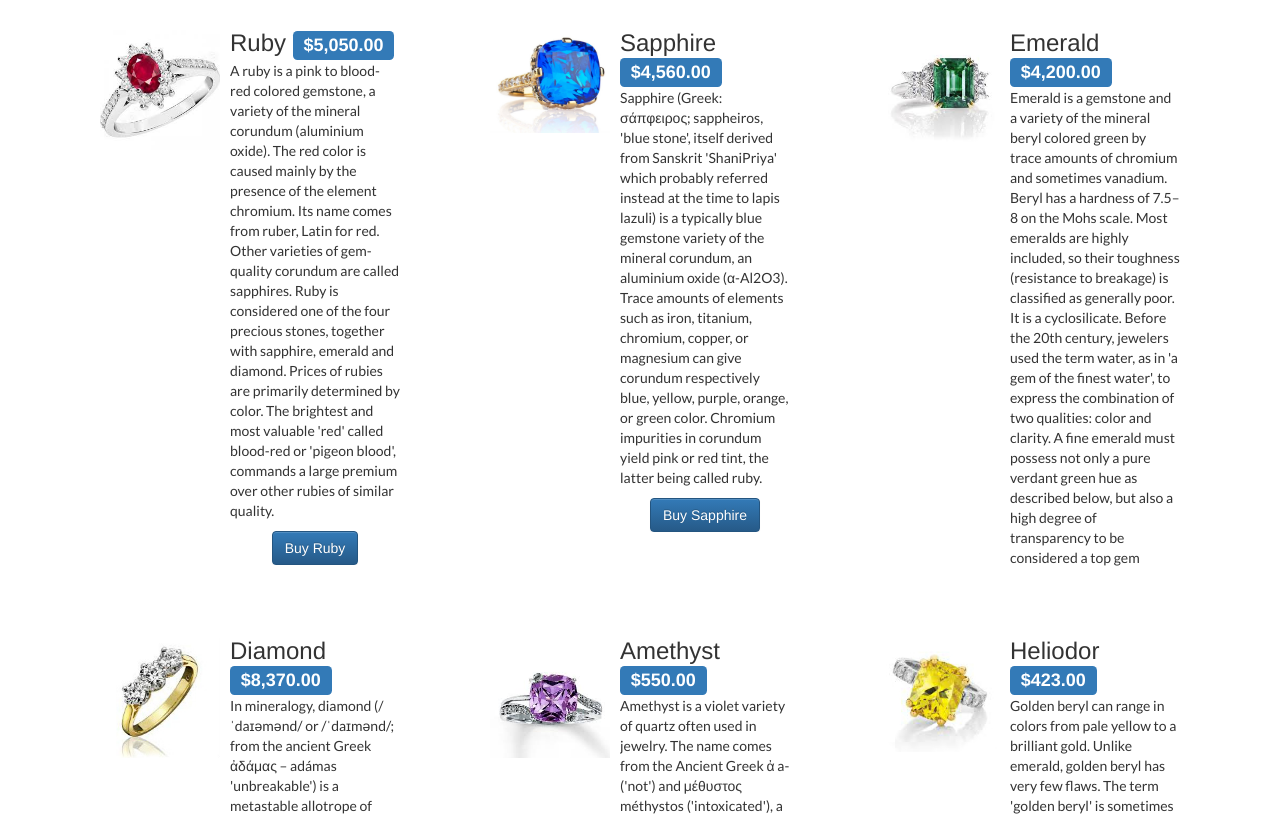
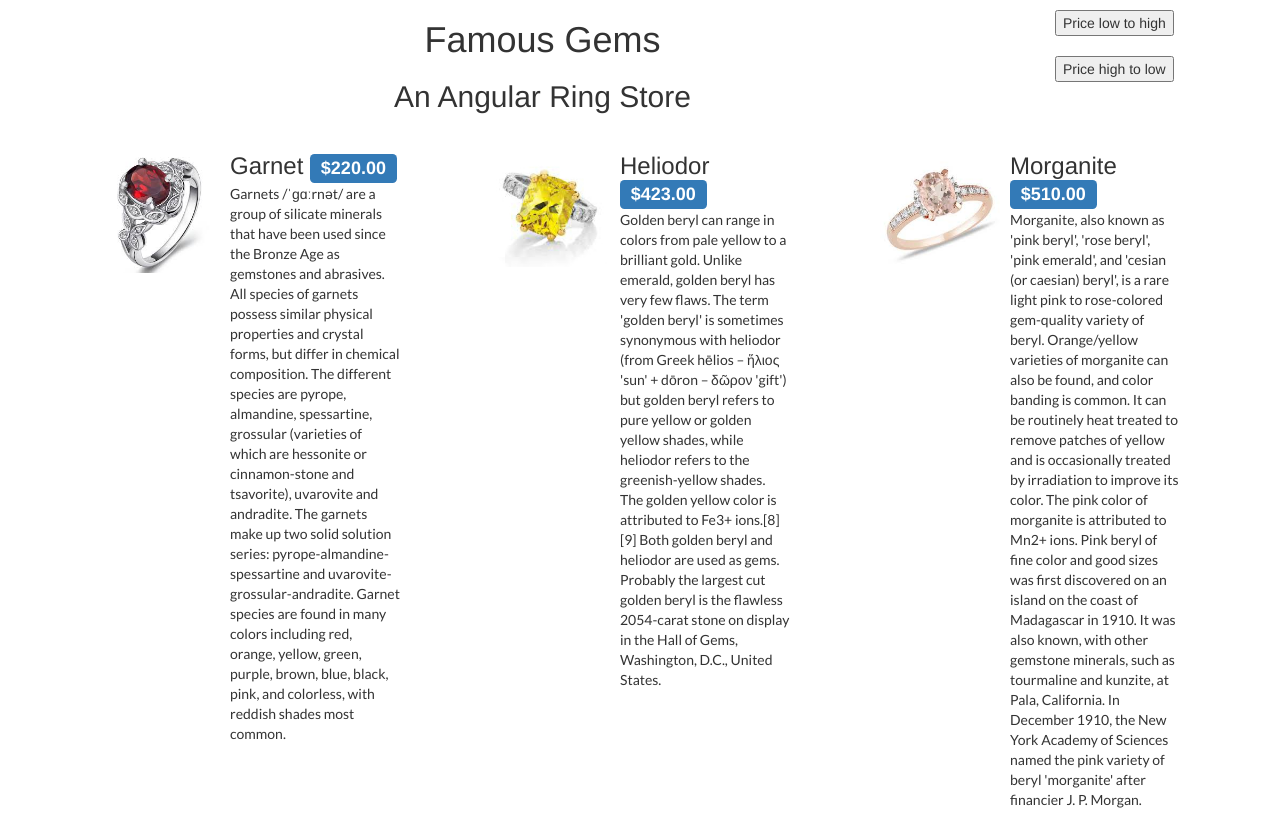
Before and after one commit to Igor333m/angulargems, a website: page index.html in a window 1280 px wide. Shown: the top 816 px of the page. Drawn offline with Linux system fonts and the light colour scheme.

Commit message:
Headings and orderBy filter

```diff
--- a/css/style.css
+++ b/css/style.css
@@ -21,3 +21,7 @@ img[src] {
 	// height: 400px;
 	// overflow-y: scroll;
 }
+
+button {
+	margin: 10px;
+}
--- a/index.html
+++ b/index.html
@@ -14,8 +14,18 @@
 </head>
 <body>
 	<div id="container" class="container">
+		<div class="row">
+			<div class="col-xs-12 col-sm-10">
+				<h1 class="text-center">Famous Gems</h1>
+				<h2 class="text-center">An Angular Ring Store</h2>
+			</div>
+			<div class="col-xs-12 col-sm-2">
+				<button>Price low to high</button>
+				<button>Price high to low</button>
+			</div>
+		</div>
 		<div class="row" ng-controller = "GemController as gem">
-			<div ng-repeat="product in gem.gems">
+			<div ng-repeat="product in gem.gems | orderBy: 'price'">
 				<div class="clearfix visible-lg" ng-if="$index % 3 == 0"></div>
 				<div class="clearfix visible-md" ng-if="$index % 2 == 0"></div>
 				<div class="clearfix visible-sm" ng-if="$index % 2 == 0"></div>
--- a/js/app.js
+++ b/js/app.js
@@ -3,63 +3,63 @@
 	var gems = [
 		{
 		name: "Ruby",
-		price: "5050",
+		price: 5050,
 		source: "img/rubyring.jpg",
 		description: "A ruby is a pink to blood-red colored gemstone, a variety of the mineral corundum (aluminium oxide). The red color is caused mainly by the presence of the element chromium. Its name comes from ruber, Latin for red. Other varieties of gem-quality corundum are called sapphires. Ruby is considered one of the four precious stones, together with sapphire, emerald and diamond. Prices of rubies are primarily determined by color. The brightest and most valuable 'red' called blood-red or 'pigeon blood', commands a large premium over other rubies of similar quality.",
 		canPurchase: true
 		},
 		{
 		name: "Sapphire",
-		price: "4560",
+		price: 4560,
 		source: "img/sapphirering.jpg",
 		description: "Sapphire (Greek: σάπφειρος; sappheiros, 'blue stone', itself derived from Sanskrit 'ShaniPriya' which probably referred instead at the time to lapis lazuli) is a typically blue gemstone variety of the mineral corundum, an aluminium oxide (α-Al2O3). Trace amounts of elements such as iron, titanium, chromium, copper, or magnesium can give corundum respectively blue, yellow, purple, orange, or green color. Chromium impurities in corundum yield pink or red tint, the latter being called ruby.",
 		canPurchase: true
 		},
 		{
 		name: "Emerald",
-		price: "4200",
+		price: 4200,
 		source: "img/emeraldring.jpg",
 		description: "Emerald is a gemstone and a variety of the mineral beryl colored green by trace amounts of chromium and sometimes vanadium. Beryl has a hardness of 7.5–8 on the Mohs scale. Most emeralds are highly included, so their toughness (resistance to breakage) is classified as generally poor. It is a cyclosilicate. Before the 20th century, jewelers used the term water, as in 'a gem of the finest water', to express the combination of two qualities: color and clarity. A fine emerald must possess not only a pure verdant green hue as described below, but also a high degree of transparency to be considered a top gem",
 		canPurchase: false
 		},
 		{
 		name: "Diamond",
-		price: "8370",
+		price: 8370,
 		source: "img/diamondring.jpg",
 		description: "In mineralogy, diamond (/ˈdaɪəmənd/ or /ˈdaɪmənd/; from the ancient Greek ἀδάμας – adámas 'unbreakable') is a metastable allotrope of carbon, where the carbon atoms are arranged in a variation of the face-centered cubic crystal structure called a diamond lattice. Diamond is less stable than graphite, but the conversion rate from diamond to graphite is negligible at standard conditions. Diamond is renowned as a material with superlative physical qualities, most of which originate from the strong covalent bonding between its atoms. In particular, diamond has the highest hardness and thermal conductivity of any bulk material. Those properties determine the major industrial application of diamond in cutting and polishing tools and the scientific applications in diamond knives and diamond anvil cells.",
 		canPurchase: true
 		},
 		{
 		name: "Amethyst",
-		price: "550",
+		price: 550,
 		source: "img/amethystring.jpg",
 		description: "Amethyst is a violet variety of quartz often used in jewelry. The name comes from the Ancient Greek ἀ a- ('not') and μέθυστος méthystos ('intoxicated'), a reference to the belief that the stone protected its owner from drunkenness. The ancient Greeks wore amethyst and made drinking vessels decorated with it in the belief that it would prevent intoxication. It is one of several forms of quartz. Amethyst is a semiprecious stone and is the traditional birthstone for February. Amethyst occurs in primary hues from a light pinkish violet to a deep purple. Amethyst may exhibit one or both secondary hues, red and blue. The best varieties of amethyst can be found in Siberia, Sri Lanka, Brazil and the far East. The ideal grade is called 'Deep Siberian' and has a primary purple hue of around 75–80%, with 15–20% blue and (depending on the light source) red secondary hues",
 		canPurchase: true
 		},
 		{
 		name: "Heliodor",
-		price: "423",
+		price: 423,
 		source: "img/heliodorring.jpg",
 		description: "Golden beryl can range in colors from pale yellow to a brilliant gold. Unlike emerald, golden beryl has very few flaws. The term 'golden beryl' is sometimes synonymous with heliodor (from Greek hēlios – ἥλιος 'sun' + dōron – δῶρον 'gift') but golden beryl refers to pure yellow or golden yellow shades, while heliodor refers to the greenish-yellow shades. The golden yellow color is attributed to Fe3+ ions.[8][9] Both golden beryl and heliodor are used as gems. Probably the largest cut golden beryl is the flawless 2054-carat stone on display in the Hall of Gems, Washington, D.C., United States.",
 		canPurchase: false
 		},
 		{
 		name: "Aquamarine",
-		price: "670",
+		price: 670,
 		source: "img/aquamarinering.jpg",
 		description: "Aquamarine (from Latin: aqua marina, 'water of the sea') is a blue or cyan variety of beryl. It occurs at most localities which yield ordinary beryl. The gem-gravel placer deposits of Sri Lanka contain aquamarine. Clear yellow beryl, such as that occurring in Brazil, is sometimes called aquamarine chrysolite.[citation needed] The deep blue version of aquamarine is called maxixe. Maxixe is commonly found in the country of Madagascar. Its color fades to white when exposed to sunlight or is subjected to heat treatment, though the color returns with irradiation. The pale blue color of aquamarine is attributed to Fe2+. Fe3+ ions produce golden-yellow color, and when both Fe2+ and Fe3+ are present, the color is a darker blue as in maxixe.",
 		canPurchase: true
 		},
 		{
 		name: "Morganite",
-		price: "510",
+		price: 510,
 		source: "img/morganitering.jpg",
 		description: "Morganite, also known as 'pink beryl', 'rose beryl', 'pink emerald', and 'cesian (or caesian) beryl', is a rare light pink to rose-colored gem-quality variety of beryl. Orange/yellow varieties of morganite can also be found, and color banding is common. It can be routinely heat treated to remove patches of yellow and is occasionally treated by irradiation to improve its color. The pink color of morganite is attributed to Mn2+ ions. Pink beryl of fine color and good sizes was first discovered on an island on the coast of Madagascar in 1910. It was also known, with other gemstone minerals, such as tourmaline and kunzite, at Pala, California. In December 1910, the New York Academy of Sciences named the pink variety of beryl 'morganite' after financier J. P. Morgan.",
 		canPurchase: false
 		},
 		{
 		name: "Garnet",
-		price: "220",
+		price: 220,
 		source: "img/garnetring.jpg",
 		description: "Garnets /ˈɡɑːrnət/ are a group of silicate minerals that have been used since the Bronze Age as gemstones and abrasives. All species of garnets possess similar physical properties and crystal forms, but differ in chemical composition. The different species are pyrope, almandine, spessartine, grossular (varieties of which are hessonite or cinnamon-stone and tsavorite), uvarovite and andradite. The garnets make up two solid solution series: pyrope-almandine-spessartine and uvarovite-grossular-andradite. Garnet species are found in many colors including red, orange, yellow, green, purple, brown, blue, black, pink, and colorless, with reddish shades most common.",
 		canPurchase: false
```
